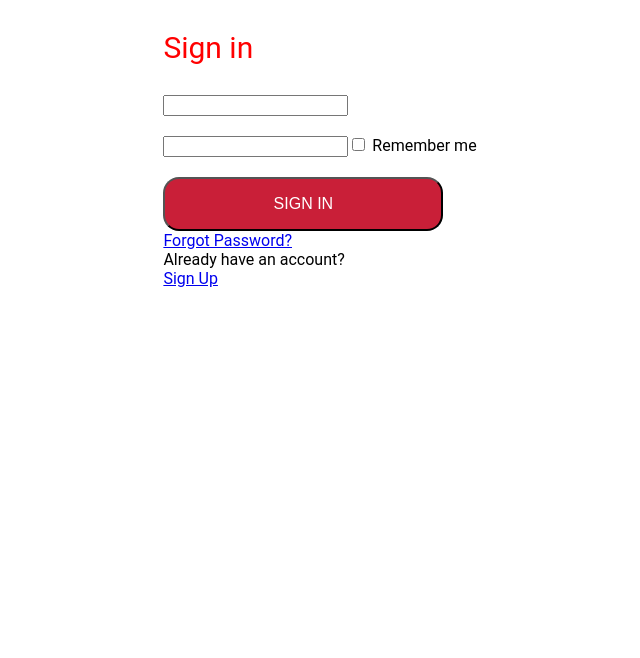
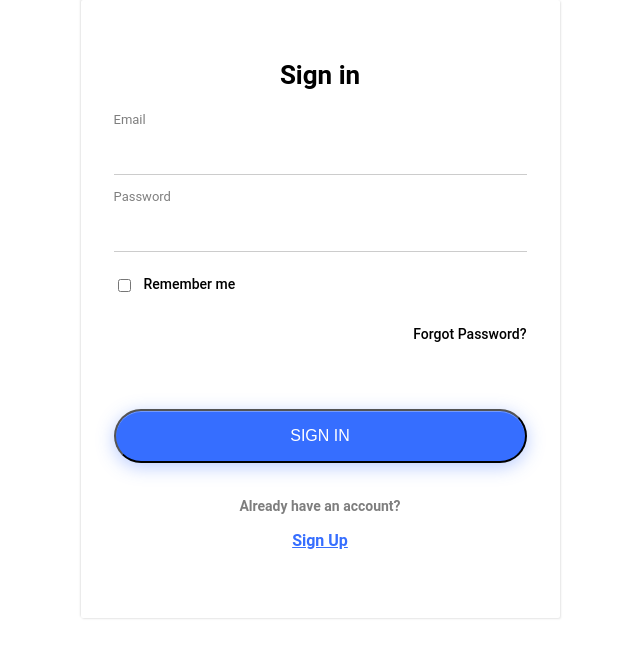
Before and after one commit to NikolayYaroslavcev/-ards-in-english, a React (Create React App) app: page /login in a window 1280 px wide. Shown: the top 658 px of the page, without its empty margins (320-960 px from the left). Built offline with nearby package versions, Linux system fonts and the light colour scheme; no server answers.

Commit message:
feat:Style Logging

```diff
--- a/src/app/App.tsx
+++ b/src/app/App.tsx
@@ -10,12 +10,14 @@ import {ForgotPassword} from '../features/auth/ForgotPassword';
 import {CheckEmail} from '../features/auth/CheckEmail';
 import {NewPassword} from '../features/auth/NewPassword';
 import {StyledWrapper} from '../common/components/style/сartStyled';
+import { ToastContainer} from 'react-toastify';
+import 'react-toastify/dist/ReactToastify.css';
 
 
 function App() {
-
     const isInitialized = useAppSelector<boolean>(state => state.app.isInitialized)
     const dispatch = useAppDispatch()
+
 
 
     useEffect(() => {
@@ -43,6 +45,7 @@ function App() {
                     <Route path="/404" element={<div>404. Page not found</div>}/>
                     <Route path={'*'} element={<Navigate to="/404"/>}/>
                 </Routes>
+                <ToastContainer />
             </StyledWrapper>
     );
 }
--- a/src/common/components/style/Button/StyledButton.ts
+++ b/src/common/components/style/Button/StyledButton.ts
@@ -5,10 +5,9 @@ import {PropsButton} from './Button';
 
 export const StyledButton = styled.button<PropsButton>`
   display: block;
-  max-width: ${({maxWidth}) => maxWidth || '280px'};
+  max-width: ${({maxWidth}) => maxWidth || '100%'};
   width: 100%;
-  background-color: ${({disabled, bgColorCustom}) => disabled ? 'rgba(35,63,210,0.35)' :bgColorCustom || '#c91f38'};
-  border-radius: 16px;
+  background-color: ${({disabled, bgColorCustom}) => disabled ? '#366EFF' : bgColorCustom || '#366EFF'};
   padding: ${({padding}) => padding || '16px'};
   text-transform: uppercase;
   font-size: inherit;
@@ -16,9 +15,11 @@ export const StyledButton = styled.button<PropsButton>`
   margin: ${({margin}) => margin || '0px'};
   color: ${({colorCustom}) => colorCustom || '#fff'};
   cursor: ${({disabled}) => disabled ? 'not-allowed' : 'pointer'};
+  box-shadow: 0 4px 18px rgba(54, 110, 255, 0.35), inset 0 1px 0 rgba(255, 255, 255, 0.3);
+  border-radius: 30px;
 
   &:hover {
-    background-color: ${({disabled}) => disabled ? '#4bcfa059' : '#50daa8'};
+    background-color: ${({disabled}) => disabled ? '#104cee' : '#104cee'};
   }
 ;
 
--- /dev/null
+++ b/src/common/components/style/Input/Input.tsx
@@ -0,0 +1,26 @@
+import React, {FC} from 'react';
+import {StyledInput} from './StyledInput';
+
+type PropsDefault = {
+    type: 'email' | 'password' | 'checkbox',
+    children: string | undefined;
+    onChange: any,
+    checked:any,
+}
+
+
+type StyledInput = {
+    bgColor: string
+    borderColorCustom: string
+    isDirty: string
+    error: string
+}
+
+
+export type PropsInputType = PropsDefault & StyledInput;
+
+export type PropsInput = Partial<PropsInputType>
+
+export const Input: FC<PropsInput> = (props) => (
+    <StyledInput {...props}/>
+);
--- /dev/null
+++ b/src/common/components/style/Input/StyledInput.ts
@@ -0,0 +1,27 @@
+import styled, {css} from 'styled-components';
+import {PropsInput} from "./Input"
+
+
+
+export const StyledInput = styled.input<PropsInput>`
+  ${({bgColor}) => bgColor && css`
+    background-color: ${bgColor};
+  `}
+  color: #000;
+  outline: none;
+  border: none;
+  border-bottom: 1px solid ${({error, isDirty}) => (error && isDirty) ? `red` : "rgba(0,0,0,.2)"};
+  font-size: inherit;
+  width: 100%;
+  box-sizing: border-box;
+  padding: 12px 0px;
+
+
+  &:focus {
+    border-color: ${({
+                       error,
+                       isDirty,
+                       borderColorCustom
+                     }) => (error && isDirty) ? `red` : borderColorCustom || `#4bcfa0`};
+  }
+`
--- a/src/common/components/style/сartStyled.ts
+++ b/src/common/components/style/сartStyled.ts
@@ -9,23 +9,115 @@ export const StyledWrapper = styled.div`
   font-family: 'Roboto', sans-serif;
   align-items: center;
 `
+// export const StyledContainer = styled.div`
+//   max-width: 1100px;
+//   box-sizing: content-box;
+//   margin: 0 auto;
+//   padding: 0 15px;
+// `
+//
+// export const StyledHeader = styled.div`
+//   min-height: 60px;
+//   background-color: #666;
+//   padding: 20px 0;
+// `
 
-
-
-export const StyledContainer = styled.div`
-  max-width: 1100px;
-  box-sizing: content-box;
+export const StyledWrapperForm = styled.div`
+  width: 413px;
   margin: 0 auto;
-  padding: 0 15px;
-`
-
-export const StyledHeader = styled.div`
-  min-height: 60px;
-  background-color: #666;
-  padding: 20px 0;
+  height: 552px;
+  background: #FFFFFF;
+  box-shadow: 1px 1px 2px rgba(0, 0, 0, 0.1), -1px -1px 2px rgba(0, 0, 0, 0.1);
+  border-radius: 2px;
+  justify-content: center;
+  align-items: center;
+  padding: 33px;
 `
 
 export const StyleTitle = styled.p`
-  font-size: 30px;
-  color: red;
+  text-align: center;
+  font-weight: 600;
+  font-size: 26px;
+  line-height: 32px;
+  color: #000000;
+  margin-bottom: 41px;
 `
+
+
+export const StyledWrapperInput = styled.div`
+  display: flex;
+  flex-direction: column;
+  gap: 34px;
+  align-items: center;
+
+`
+
+export const StyledRememberMe = styled.div`
+  display: flex;
+  gap: 10px;
+  padding-top: 24px;
+  margin-bottom: 29px;
+
+  span {
+    font-weight: 500;
+    font-size: 14px;
+    line-height: 17px;
+    color: #000000;
+  }
+`
+
+export const StyledInputPosition = styled.div`
+  position: relative;
+  width: 100%;
+
+  label {
+    position: absolute;
+    padding: 0 5px;
+    top: -22px;
+    left: -5px;
+    font-style: normal;
+    font-size: 13px;
+    line-height: 20px;
+    color: #000000;
+    opacity: 0.5;
+  }
+`
+
+export const StyledForgotPassword = styled.p`
+  text-align: end;
+  margin-bottom: 66px;
+
+  a {
+    text-decoration: none;
+    font-weight: 500;
+    font-size: 14px;
+    line-height: 17px;
+    color: #000000;
+  }
+
+`
+
+export const StyledSignUpBlock = styled.div`
+  display: flex;
+  flex-direction: column;
+  gap: 11px;
+  padding-top: 31px;
+  text-align: center;
+
+  div {
+    font-weight: 600;
+    font-size: 14px;
+    line-height: 24px;
+    color: #000000;
+    opacity: 0.5;
+  }
+
+  a {
+    font-weight: 600;
+    font-size: 16px;
+    line-height: 24px;
+    text-decoration-line: underline;
+
+    color: #366EFF;
+  }
+`
--- a/src/features/auth/Logging.tsx
+++ b/src/features/auth/Logging.tsx
@@ -4,7 +4,16 @@ import {useFormik} from 'formik';
 import {loginTC} from './auth-reducer';
 import {Navigate, NavLink} from 'react-router-dom';
 import {Button} from '../../common/components/style/Button/Button';
-import {StyleTitle} from '../../common/components/style/сartStyled';
+import {
+    StyledForgotPassword,
+    StyledInputPosition,
+    StyledRememberMe,
+    StyledSignUpBlock,
+    StyledWrapperForm,
+    StyledWrapperInput,
+    StyleTitle
+} from '../../common/components/style/сartStyled';
+import {Input} from '../../common/components/style/Input/Input';
 
 
 export type FormikErrorType = {
@@ -47,31 +56,74 @@ export const Logging = () => {
 
     return (
         <form onSubmit={formik.handleSubmit}>
-            <div>
-                {/*<div>Sign in</div>*/}
+            <StyledWrapperForm>
                 <StyleTitle>Sign in</StyleTitle>
-                <input type="email"
+                <StyledWrapperInput>
+                    <StyledInputPosition>
+                      <label>Email</label>
+                        <Input type={'email'}
                                {...formik.getFieldProps('email')}
-                       onBlur={formik.handleBlur}
-                       onChange={formik.handleChange}
-                /> <br/><br/>
-                <input type="password"
-                       {...formik.getFieldProps('password')}
-                       onBlur={formik.handleBlur}
                                onChange={formik.handleChange}
                         />
+                    </StyledInputPosition>
+                    <StyledInputPosition>
+                       <label>Password</label>
+                        <Input type={'password'}
+                               {...formik.getFieldProps('password')}
+                               onChange={formik.handleChange}
+
+                        />
+                    </StyledInputPosition>
+                </StyledWrapperInput>
+                <StyledRememberMe>
                     <input type="checkbox"
                            {...formik.getFieldProps('rememberMe')}
-                       checked={formik.values.rememberMe}
-                /> <span>Remember me</span>
-                <br/>
-                {/*<button type={'submit'}>Sign In</button>*/}
-                <Button type={"submit"} margin={"20px 0 0 0"}>Sign In</Button>
-
+                           checked={formik.values.rememberMe}/> <span>Remember me</span>
+                </StyledRememberMe>
+                <StyledForgotPassword>
                     <NavLink to="/forgot">Forgot Password?</NavLink>
+                </StyledForgotPassword>
+                <Button type={'submit'}>Sign In</Button>
+                <StyledSignUpBlock>
                     <div>Already have an account?</div>
                     <NavLink to="/registration">Sign Up</NavLink>
-            </div>
+                </StyledSignUpBlock>
+            </StyledWrapperForm>
         </form>
     );
 };
+
+{/*<input type="password"*/
+}
+{/*       {...formik.getFieldProps('password')}*/
+}
+{/*       onBlur={formik.handleBlur}*/
+}
+{/*       onChange={formik.handleChange}*/
+}
+{/*       placeholder="Enter your password"*/
+}
+{/*/>*/
+}
+
+{/*<input type="email"*/
+}
+{/*       {...formik.getFieldProps('email')}*/
+}
+{/*       onBlur={formik.handleBlur}*/
+}
+{/*       onChange={formik.handleChange}*/
+}
+{/*       placeholder="Enter your email"*/
+}
+{/*/> <br/><br/>*/
+}
+
+{/*<input type="checkbox"*/
+}
+{/*       {...formik.getFieldProps('rememberMe')}*/
+}
+{/*       checked={formik.values.rememberMe}*/
+}
+{/*/> <span>Remember me</span>*/
+}
--- a/src/features/auth/NewPassword.tsx
+++ b/src/features/auth/NewPassword.tsx
@@ -33,6 +33,7 @@ export const NewPassword = () => {
     if (isNewPassword) {
         return <Navigate to={'/login'}/>
     }
+
     return (
         <div>
             <div></div>
--- a/src/features/auth/auth-reducer.ts
+++ b/src/features/auth/auth-reducer.ts
@@ -1,15 +1,17 @@
-import {createSlice, Dispatch, PayloadAction} from "@reduxjs/toolkit";
+import {createSlice, Dispatch, PayloadAction} from '@reduxjs/toolkit';
 import {authAPI, ForgotType, LoginType, NewNaneType, NewPasswordType, RegisterType} from './auth-api';
-import axios, {AxiosError} from "axios";
-import {setIsInitializedAC} from "../../app/app-reducer";
-import {setUserDataValueAC} from "../profile/profile-reducer";
+import axios, {AxiosError} from 'axios';
+import {setIsInitializedAC} from '../../app/app-reducer';
+import {setUserDataValueAC} from '../profile/profile-reducer';
+import {toast} from 'react-toastify';
+
 
 
 const initialState = {
     isRegisterdIn: false,
     isLogged: false,
     isForgot: false,
-    isNewPassword: false
+    isNewPassword: false,
 }
 
 
@@ -28,30 +30,31 @@ const slice = createSlice({
         },
         setNewPasswordAC(state, action: PayloadAction<{ value: boolean }>) {
             state.isNewPassword = action.payload.value
-        }
+        },
     }
 })
 
 
 export const registerTC = (data: RegisterType) => async (dispatch: Dispatch) => {
-
     try {
         const res = await authAPI.register(data)
         dispatch(setIsRegisterdInAC({value: true}))
-        console.log(res.data)
     } catch (e) {
         const err = e as Error | AxiosError
         if (axios.isAxiosError(err)) {
             const error = err.response?.data ? (err.response.data as ErrorResType).email : err.message
+            toast.error(err?.response?.data.error)
             if (error === data.email) {
                 dispatch(setIsRegisterdInAC({value: true}))
-                alert("Вы зарестрированы. Введите логин и пароль")
+                toast.error(err?.response?.data.error)
+                alert('Вы зарестрированы. Введите логин и пароль')
             } else {
-                alert(error)
+                toast.error(error)
             }
         } else {
-            console.log(e)
+            // console.log(e)
             //  dispatch(setAppErrorAC(`Native error ${err.message}`))
+            toast.error(err.message)
         }
     }
 }
@@ -60,14 +63,14 @@ export const loginTC = (data: LoginType) => async (dispatch: Dispatch) => {
         const res = await authAPI.login(data)
         dispatch(setIsLoggedInAC({value: true}))
         dispatch(setUserDataValueAC(res.data))
-        //dispatch(setIsInitializedAC({value: true}))
     } catch (e) {
         const err = e as Error | AxiosError<{ error: string }>
         if (axios.isAxiosError(err)) {
-            const error = err.response?.data ? err.response.data.error : err.message
-            console.log(error)
+            toast.error(err?.response?.data.error)
+            // const error = err.response?.data ? err.response.data.error : err.message
+            // toast.error(error)
         } else {
-            // dispatch(setAppErrorAC(`Native error ${err.message}`))
+            toast.error(err.message)
         }
     } finally {
         console.log('finally LOGIN');
@@ -78,15 +81,12 @@ export const meTC = () => async (dispatch: Dispatch) => {
         const res = await authAPI.me()
         dispatch(setIsLoggedInAC({value: true}))
         dispatch(setUserDataValueAC(res.data))
-        //console.log(res)
-
     } catch (e) {
         const err = e as Error | AxiosError<{ error: string }>
         if (axios.isAxiosError(err)) {
-            const error = err.response?.data ? err.response.data.error : err.message
-            console.log(error)
+            toast.error(err?.response?.data.error)
         } else {
-            // dispatch(setAppErrorAC(`Native error ${err.message}`))
+            toast.error(err.message)
         }
     } finally {
         dispatch(setIsInitializedAC({value: true}))
@@ -96,15 +96,15 @@ export const logOutTC = () => async (dispatch: Dispatch) => {
     try {
         const res = await authAPI.logOut()
         dispatch(setIsLoggedInAC({value: false}))
-        //console.log(res)
-
     } catch (e) {
         const err = e as Error | AxiosError<{ error: string }>
         if (axios.isAxiosError(err)) {
-            const error = err.response?.data ? err.response.data.error : err.message
-            console.log(error)
+            toast.error(err?.response?.data.error)
+            // const error = err.response?.data ? err.response.data.error : err.message
+            // toast.error(error)
         } else {
-            // dispatch(setAppErrorAC(`Native error ${err.message}`))
+            toast.error(err.message)
+
         }
     } finally {
         dispatch(setIsInitializedAC({value: true}))
@@ -114,15 +114,15 @@ export const forgotTC = (data: ForgotType) => async (dispatch: Dispatch) => {
     try {
         const res = await authAPI.forgot(data)
         dispatch(setForgotAC({value: true}))
-        console.log(res)
-
+        console.log(res.data)
     } catch (e) {
         const err = e as Error | AxiosError<{ error: string }>
         if (axios.isAxiosError(err)) {
-            const error = err.response?.data ? err.response.data.error : err.message
-            console.log(error)
+            toast.error(err?.response?.data.error)
+            // const error = err.response?.data ? err.response.data.error : err.message
+            // toast.error(error)
         } else {
-            // dispatch(setAppErrorAC(`Native error ${err.message}`))
+            toast.error(err.message)
         }
     } finally {
         dispatch(setIsInitializedAC({value: true}))
@@ -134,16 +134,14 @@ export const newPasswordTC = (data: NewPasswordType) => async (dispatch: Dispatc
     try {
         const res = await authAPI.newPassword(data)
         dispatch(setNewPasswordAC({value: true}))
-
-        console.log(res)
-
     } catch (e) {
         const err = e as Error | AxiosError<{ error: string }>
         if (axios.isAxiosError(err)) {
-            const error = err.response?.data ? err.response.data.error : err.message
-            console.log(error)
+            toast.error(err?.response?.data.error)
+            // const error = err.response?.data ? err.response.data.error : err.message
+            // toast.error(error)
         } else {
-            // dispatch(setAppErrorAC(`Native error ${err.message}`))
+            toast.error(err.message)
         }
     } finally {
         dispatch(setIsInitializedAC({value: true}))
@@ -157,10 +155,11 @@ export const newNameTC = (data: NewNaneType) => async (dispatch: Dispatch) => {
     } catch (e) {
         const err = e as Error | AxiosError<{ error: string }>
         if (axios.isAxiosError(err)) {
+            toast.error(err?.response?.data.error)
             const error = err.response?.data ? err.response.data.error : err.message
-            console.log(error)
+            toast.error(error)
         } else {
-            // dispatch(setAppErrorAC(`Native error ${err.message}`))
+            toast.error(err.message)
         }
     } finally {
         dispatch(setIsInitializedAC({value: true}))
```
Also changed, not shown: src/common/components/style/styled.ts (deleted, +0 -34 lines), src/index.tsx (+1 -30 lines). Lines whose indentation alone changed are shown as unchanged.
